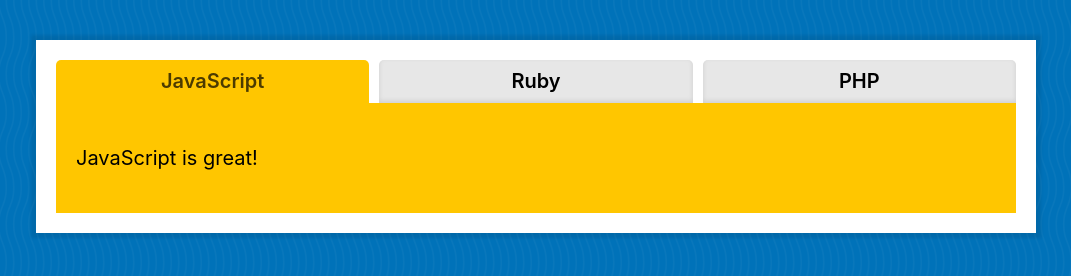
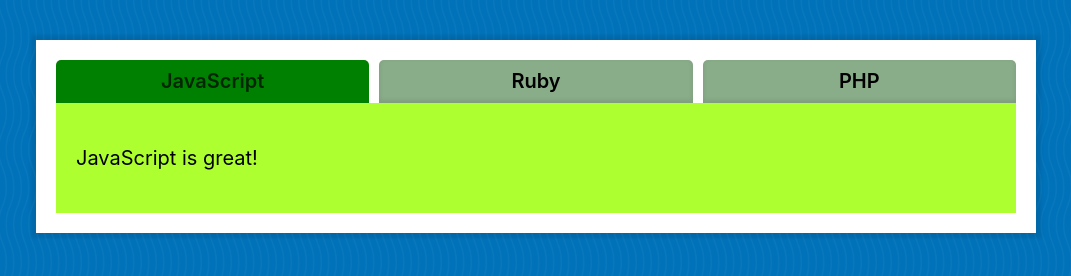
Before and after one commit to Mr-Luka/tabs, a plain HTML site: page index.html in a window 1280 px wide. Shown: the whole page, without its empty margins (104-1175 px from the left). Drawn offline with Linux system fonts and the light colour scheme.

Commit message:
finished project, css changed at the end

```diff
--- a/main.css
+++ b/main.css
@@ -9,12 +9,12 @@
 }
 
 [role="tabpanel"] {
-  background: var(--yellow);
+  background: greenyellow;
   padding: 2rem;
 }
 
 button {
-  background: var(--grey);
+  background: rgb(137, 172, 137);
   border: 0;
   color: black;
   border-radius: 5px 5px 0 0;
@@ -24,7 +24,7 @@ button {
 }
 
 button[aria-selected="true"] {
-  background: var(--yellow);
+  background: green;
   box-shadow: none;
   color: rgba(0,0,0,0.7);
 }
```
